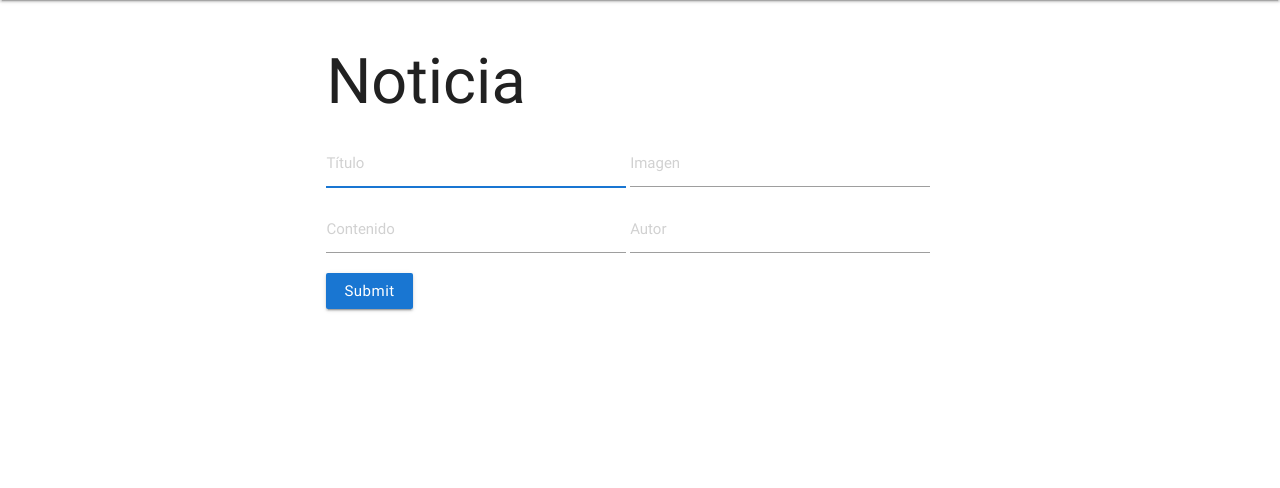
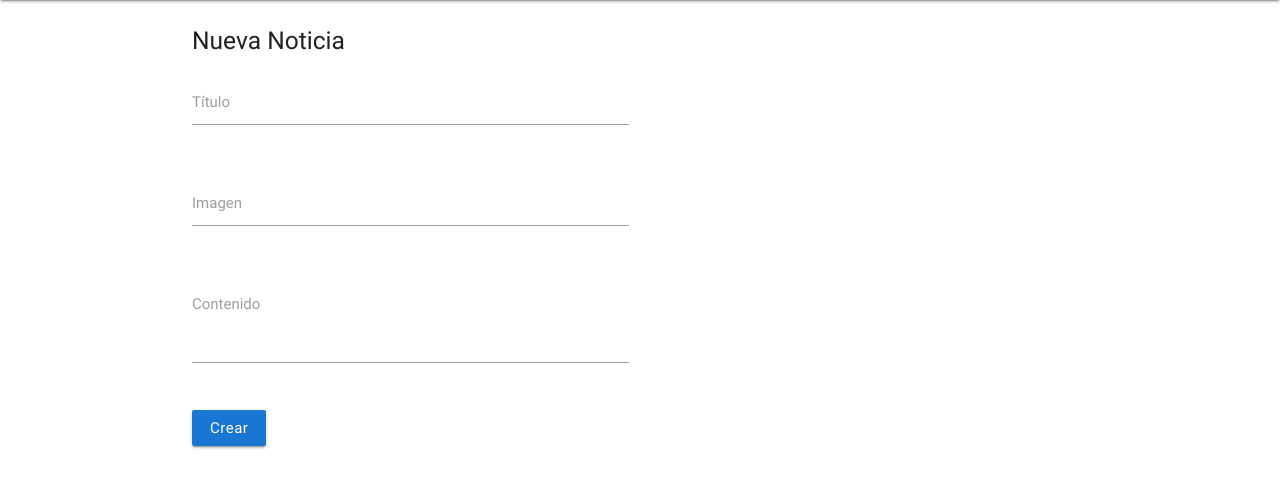
Before and after one commit to javierlara/health-insurance, a Flask app: page /news/new in a window 1280 px wide. Shown: the part 64-552 px from the top of the page. Run offline with Flask 2, Linux system fonts and the light colour scheme; the visitor is signed in with stand-in values (Sample User, id 1); some libraries are stand-ins or nearby versions.

Commit message:
News styles

```diff
--- a/api/templates/listCenters.html
+++ b/api/templates/listCenters.html
@@ -26,7 +26,7 @@
                     </td>
                 </tr>
                 {% else %}
-                    <em>Unbelievable.  No entries here so far</em>
+                    <em>No hay todavía</em>
                 {% endfor %}
             </tbody>
         </table>
--- a/api/templates/newCenter.html
+++ b/api/templates/newCenter.html
@@ -10,19 +10,19 @@
       <form id='healthCentersForm' class="col s12" role="form" method='POST' action="{{ '/api/health_centers' + ('/' + center.id|string if center else '') }}" enctype='application/json'>
         <div class="row">
             <div class="input-field col s6">
-                <input type="text" name="name" class="form-control" id="name" class="validate" required value="{{ center.name if center else '' }}" />
+                <input type="text" name="name" id="name" class="validate" required value="{{ center.name if center else '' }}" />
                 <label for="name">Nombre</label>
             </div>
         </div>
         <div class="row">
             <div class="input-field col s6">
-                <input type="text" name="address" class="form-control" id="address" class="validate" required value="{{ center.address if center else '' }}" />
+                <input type="text" name="address" id="address" class="validate" required value="{{ center.address if center else '' }}" />
                 <label for="address">Dirección</label>
             </div>
         </div>
         <div class="row">
             <div class="input-field col s6">
-                <input type="text" name="telephone" class="form-control" id="telephone" class="validate" required value="{{ center.telephone if center else '' }}" />
+                <input type="text" name="telephone" id="telephone" class="validate" required value="{{ center.telephone if center else '' }}" />
                 <label for="telephone">Teléfono</label>
             </div>
         </div>
--- a/api/templates/newNews.html
+++ b/api/templates/newNews.html
@@ -1,26 +1,50 @@
 {% extends "layout.html" %}
 {% block body %}
   {% if session.logged_in %}
-    <div class="container">
         {% if news %}
-            <h1>Editar noticia</h1>
+            <h5>Editar noticia</h5>
         {% else %}
-            <h1>Noticia</h1>
+            <h5>Nueva Noticia</h5>
         {% endif %}
-      <form id='newsForm' role="form" method='POST' action="{{ '/api/news' + ('/' + news.id|string if news else '') }}" enctype='application/json'>
-        <div class="form-group">
-            <input type="text" name="title" class="form-control" id="address-box" placeholder="Título" style="max-width: 300px;" autofocus required value="{{ news.title if news else '' }}" />
-            <input type="text" name="image" class="form-control" id="address-box" placeholder="Imagen" style="max-width: 300px;" autofocus required value="{{ news.image if news else '' }}" />
-            <input type="text" name="content" class="form-control" id="address-box" placeholder="Contenido" style="max-width: 300px;" autofocus required value="{{ news.content if news else '' }}" />
-            <input type="text" name="author_id" class="form-control" id="address-box" placeholder="Autor" style="max-width: 300px;" autofocus required value="{{ news.author_id if news else '' }}" />
+      <div class="row">
+      <form id='newsForm' class="col s12" role="form" method='POST' action="{{ '/api/news' + ('/' + news.id|string if news else '') }}" enctype='application/json'>
+        <div class="row">
+            <div class="input-field col s6">
+                <input type="text" name="title" id="title" class="validate" required value="{{ news.title if news else '' }}" />
+                <label for="title">Título</label>
+            </div>
         </div>
-        <button type="submit" class="btn btn-default">Submit</button>
+        <div class="row">
+            <div class="input-field col s6">
+                <input type="text" name="image" id="image" class="validate" required value="{{ news.image if news else '' }}" />
+                <label for="image">Imagen</label>
+            </div>
+        </div>
+        <div class="row">
+            <div class="input-field col s6">
+                <textarea name="content" id="content" class="validate materialize-textarea" required>{{ news.content if news else '' }}</textarea>
+                <label for="content">Contenido</label>
+            </div>
+        </div>
+{#        <div class="row">#}
+{#            <div class="input-field col s6">#}
+{#                <input type="number" name="author_id" id="author_id" class="validate" required value="{{ news.author_id if news else '' }}" />#}
+{#                <label for="author_id">Autor</label>#}
+{#            </div>#}
+{#        </div>#}
+
+        <button type="submit" class="btn btn-default">
+            {% if news %}
+                Editar
+            {% else %}
+                Crear
+            {% endif %}
+        </button>
       </form>
       <br>
       {% for error in errors %}
         <h4>{{ error }}</h4>
       {% endfor %}
-    </div>
     <script type='text/javascript'>
         $("#newsForm").submit(function(event) {
             event.preventDefault();
@@ -42,6 +66,10 @@
             });
         });
 
+        function clearForm(form) {
+            form.find("input").val("")
+        }
+
         $.fn.serializeObject = function()
         {
             var o = {};
```
Also changed, not shown: api/templates/listNews.html (+21 -15 lines).
